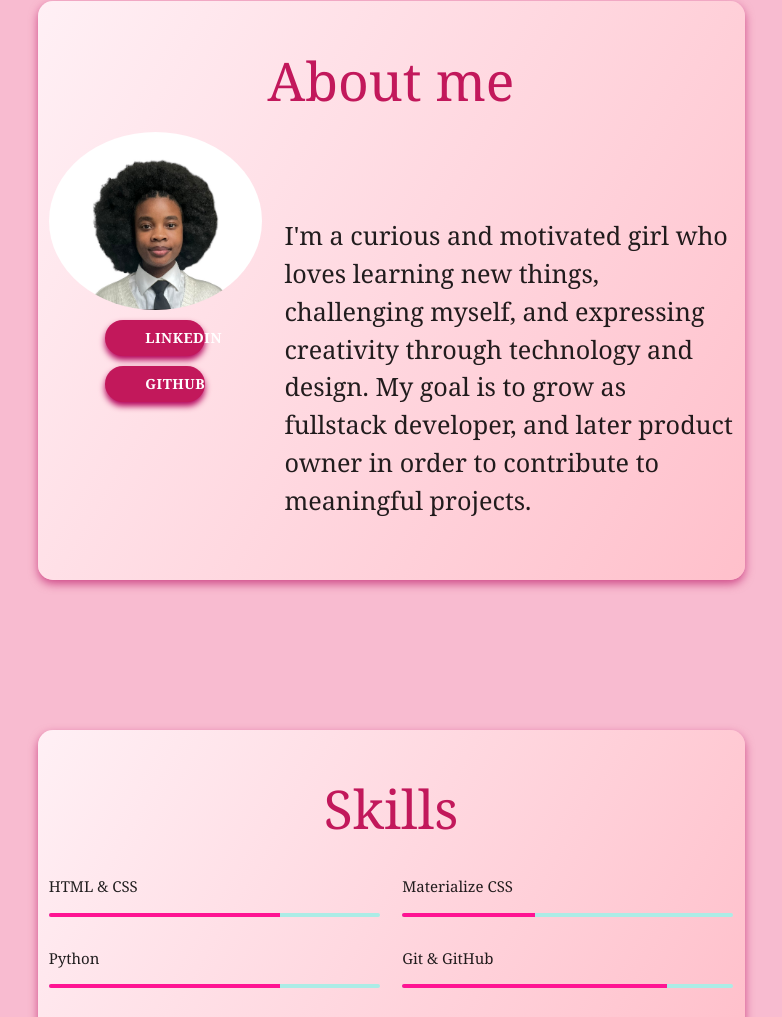
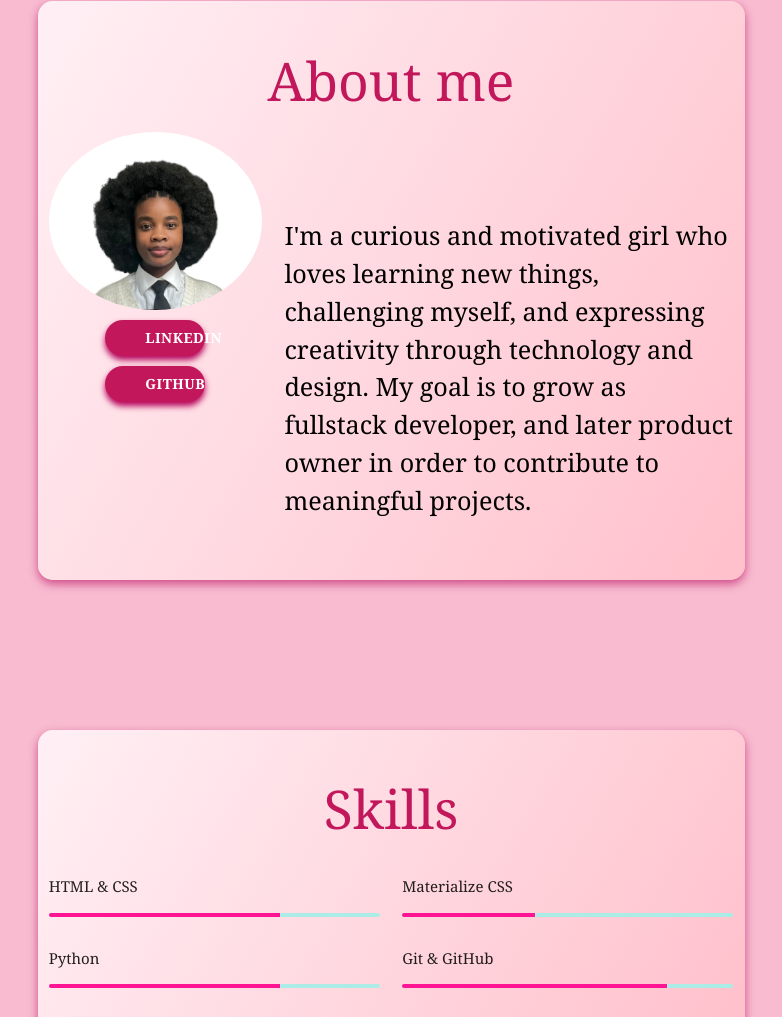
Before and after one commit to Britney05-06/My-first-digital-resume, a plain HTML site: page index.html in a window 1280 px wide. Shown: the part 704-1721 px from the top of the page, without its empty margins (374-1156 px from the left). Drawn offline with nearby package versions, Linux system fonts and the light colour scheme.

Commit message:
My first digital resume

```diff
--- a/index.html
+++ b/index.html
@@ -60,7 +60,7 @@
                         </div>
                     </div>
                     <div class="col s12 m8">
-                        <p class="flow-text">I'm a curious and motivated girl who loves learning new things, challenging myself, and expressing creativity through technology and design. My goal is to grow as fullstack developer, and later product owner in order to contribute to meaningful projects.</p>
+                        <p class="flow-text black-text">I'm a curious and motivated girl who loves learning new things, challenging myself, and expressing creativity through technology and design. My goal is to grow as fullstack developer, and later product owner in order to contribute to meaningful projects.</p>
                     </div>
                 </div>
             </section>
```
